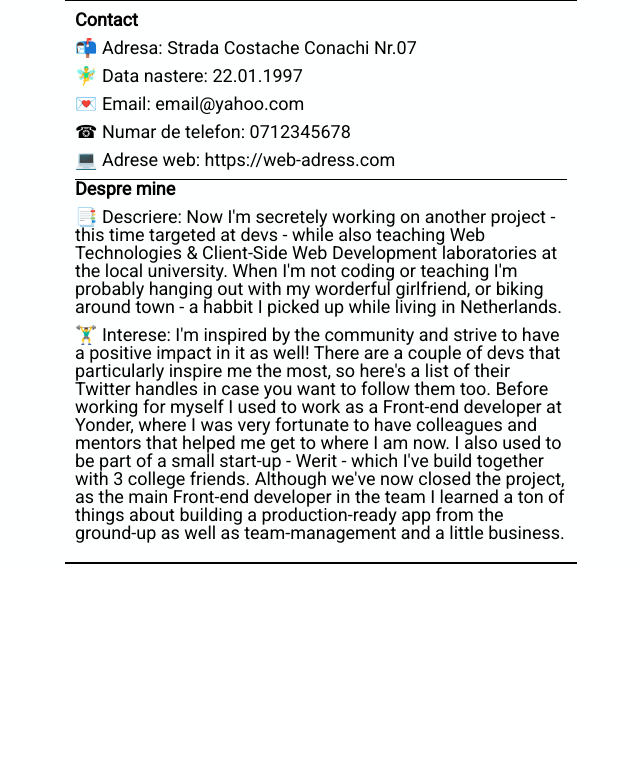
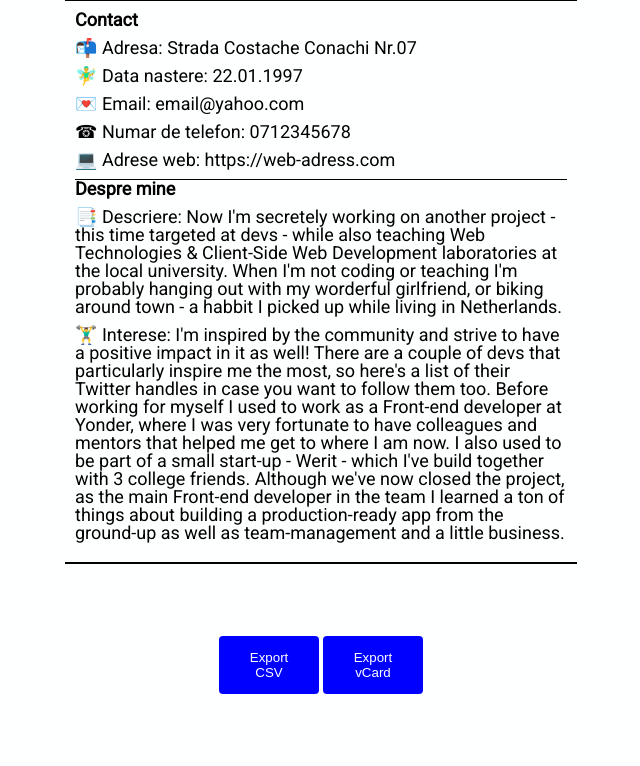
Before and after one commit to CodrutIftimie/OnCo, a PHP site: page /profile.html in a window 1280 px wide. Shown: the part 410-1176 px from the top of the page, without its empty margins (319-959 px from the left). Before the commit the page ends 974 px from the top, so only its background shows below. Run offline with PHP 8.4, Linux system fonts and the light colour scheme.

Commit message:
butoane addCsv si addVCard + email,nr_telefon,adrese web multiple

```diff
--- a/profile.html
+++ b/profile.html
@@ -13,6 +13,7 @@
     <link href="/styles/navigation.css" rel="stylesheet">
     <script src="/javascript/nav.js"></script>
     <title>Profile</title>
+
 </head>
 
 <body>
@@ -65,6 +66,14 @@
             </p>
         </div>
     </div>
+    <div id="bottom-butoane">
+        <div class="export">
+            <button type="submit" value="submit_export1">Export CSV</button>
+        </div>
+        <div class="export">
+            <button type="submit" value="submit_export2">Export vCard</button>
+        </div>
+    </div>
 </body>
 
 </html>
--- a/styles/profile.css
+++ b/styles/profile.css
@@ -48,6 +48,30 @@ h2 {
     font-weight: bold;
 }
 
+#bottom-butoane {
+    margin-top: 4em;
+    margin-bottom: 4em;
+    margin-left: 30%;
+    margin-right: 30%;
+    text-align: center
+}
+
+.export {
+    display: inline-block;
+}
+
+.export button {
+    width: 100px;
+    background-color: blue;
+    color: white;
+    padding: 14px 20px;
+    margin: 8px 0;
+    border: none;
+    border-radius: 4px;
+    cursor: pointer;
+    text-align: center;
+}
+
 @media (max-width:450px) {
     .bottom {
         margin: 0;
```
Also changed, not shown: add_contact.html (+13 -6 lines), styles/add_contact.css (+13 -1 lines).
